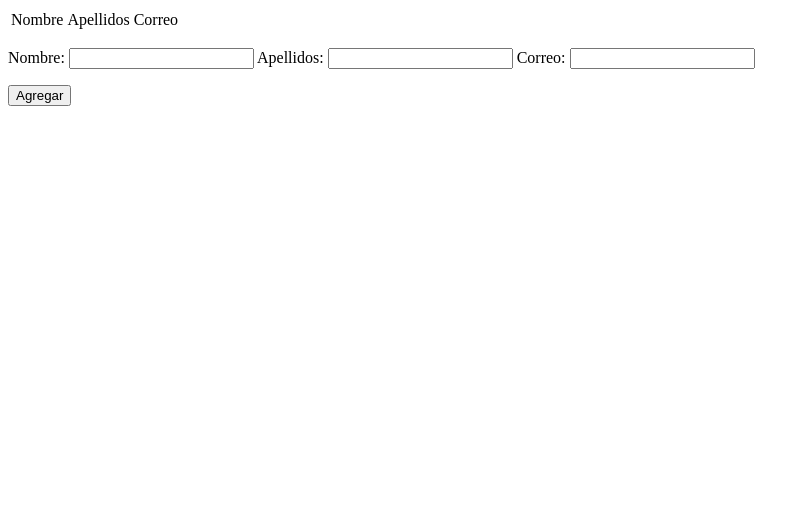
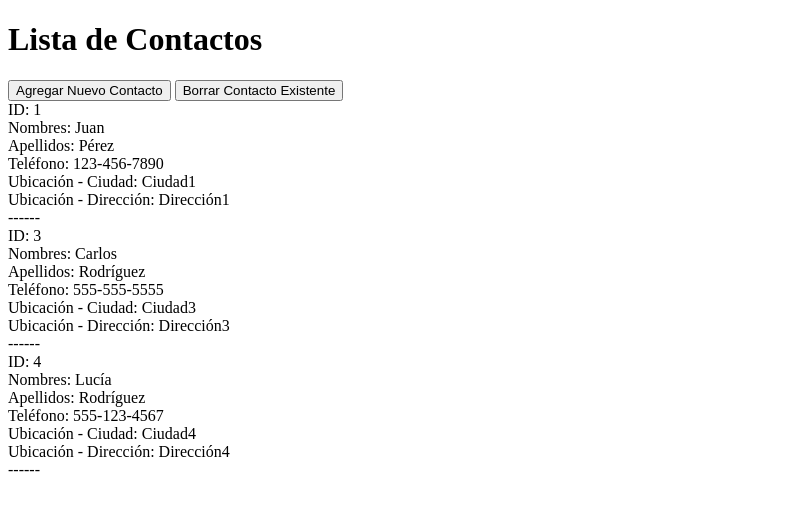
Before and after one commit to Davidoooff/contact-list, a plain HTML site: page index.html in a window 1280 px wide. Shown: the whole page, without its empty margins (0-810 px from the left). Drawn offline with Linux system fonts and the light colour scheme.

Commit message:
nuevo proyecto lista de contactos

```diff
--- a/index.html
+++ b/index.html
@@ -1,101 +1,63 @@
 <!DOCTYPE html>
-<html lang="en">
+<html>
 <head>
-    <meta charset="UTF-8">
-    <meta name="viewport" content="width=device-width, initial-scale=1.0">
-    <title>Lista de contactos</title>
+    <title>Lista de Contactos</title>
+</head>
+<body>
+    <h1>Lista de Contactos</h1>
+    <button onclick="agregarNuevoContacto()">Agregar Nuevo Contacto</button>
+    <button onclick="borrarContactoExistente()">Borrar Contacto Existente</button>
+    <div id="contactos">
+    </div>
 
+    <script src="main.js"></script>
     <script>
-        var count=0;
 
-        function agregarValores(){
-            var nombre=document.getElementById("nombre").value;
-            var apellidos=document.getElementById("apellidos").value;
-            var correo=document.getElementById("correo").value;
-
-            count++;
-
-            if(nombre.length>0 || apellidos.length>0)
-            {
-                var tbody = document.getElementById("miTabla").getElementsByTagName("TBODY")[0];
-
-                var attrId = document.createAttribute('id');
-                attrId.value=count;
-
-                var td1 = document.createElement("TD");
-                td1.appendChild(document.createTextNode(nombre));
-                var td2 = document.createElement("TD");
-                td2.appendChild(document.createTextNode(apellidos));
-                var td3 = document.createElement("TD");
-                td3.appendChild(document.createTextNode(correo));
-                var td4 = document.createElement("TD");
-                td4.appendChild(crearButton(count));
-
-                var row = document.createElement("TR");
-                row.setAttributeNode(attrId);
-                row.appendChild(td1);
-                row.appendChild(td2);
-                row.appendChild(td3);
-                row.appendChild(td4);
-                tbody.appendChild(row);
-            }
-
-            document.getElementById("nombre").value="";
-            document.getElementById("apellidos").value="";
-            document.getElementById("correo").value="";
-        }
-
-        function eliminarValor(id)
-        {
-            var row = document.getElementById(id);
-            row.parentNode.removeChild(row);
+        function agregarNuevoContacto() {
+            var nuevoContacto = {
+                id: listaDeContactos.length + 1,
+                nombres: prompt("Nombres del nuevo contacto:"),
+                apellidos: prompt("Apellidos del nuevo contacto:"),
+                telefono: prompt("Teléfono del nuevo contacto:"),
+                ubicaciones: {
+                    ciudad: prompt("Ciudad del nuevo contacto:"),
+                    direccion: prompt("Dirección del nuevo contacto:")
+                }
+            };
+            agregarContacto(nuevoContacto);
+            actualizarListaDeContactos();
         }
 
 
-        function crearButton(id)
-        {
-            var button=document.createElement("input");
-            var attrType=document.createAttribute('type');
-            attrType.value="button";
-            var attrValue=document.createAttribute('value');
-            attrValue.value="Eliminar";
-            var attrOnclick=document.createAttribute('onclick');
-            attrOnclick.value="eliminarValor("+count+");";
-
-            button.setAttributeNode(attrType);
-            button.setAttributeNode(attrValue);
-            button.setAttributeNode(attrOnclick);
-
-            return button;
+        function borrarContactoExistente() {
+            var id = parseInt(prompt("ID del contacto a borrar:"));
+            if (!isNaN(id)) {
+                borrarContacto(id);
+                actualizarListaDeContactos();
+            } else {
+                alert("ID inválido. Por favor, ingrese un número válido.");
+            }
         }
-        </script>
 
 
-</head>
-<body>
+        function actualizarListaDeContactos() {
+            var contactosDiv = document.getElementById("contactos");
+            contactosDiv.innerHTML = "";
 
-    <table id="miTabla">
-        <thead>
-            <tr>
-                <td>Nombre</td>
-                <td>Apellidos</td>
-                <td>Correo</td>
-            </tr>
-        </thead>
-        <tbody>
-        </tbody>
-    </table>
+            listaDeContactos.forEach(function (contacto) {
+                var contactoDiv = document.createElement("div");
+                contactoDiv.innerHTML = "ID: " + contacto.id + "<br>" +
+                    "Nombres: " + contacto.nombres + "<br>" +
+                    "Apellidos: " + contacto.apellidos + "<br>" +
+                    "Teléfono: " + contacto.telefono + "<br>" +
+                    "Ubicación - Ciudad: " + contacto.ubicaciones.ciudad + "<br>" +
+                    "Ubicación - Dirección: " + contacto.ubicaciones.direccion + "<br>------<br>";
+                contactosDiv.appendChild(contactoDiv);
+            });
+        }
 
-    <p>
-        <form>
-            <label>Nombre:</label> <input type="text" id="nombre">
-            <label>Apellidos:</label> <input type="text" id="apellidos">
-            <label>Correo:</label> <input type="text" id="correo">
-            <p>
-                <input type="button" onclick="agregarValores();" value="Agregar">
-            </p>
-        </form>
-    </p>
 
+        actualizarListaDeContactos();
+    </script>
 </body>
 </html>
--- /dev/null
+++ b/main.js
@@ -0,0 +1,63 @@
+var listaDeContactos = [
+    {
+        id: 1,
+        nombres: "Juan",
+        apellidos: "Pérez",
+        telefono: "123-456-7890",
+        ubicaciones: { ciudad: "Ciudad1", direccion: "Dirección1" }
+    },
+    {
+        id: 2,
+        nombres: "María",
+        apellidos: "González",
+        telefono: "987-654-3210",
+        ubicaciones: { ciudad: "Ciudad2", direccion: "Dirección2" }
+    },
+    {
+        id: 3,
+        nombres: "Carlos",
+        apellidos: "Rodríguez",
+        telefono: "555-555-5555",
+        ubicaciones: { ciudad: "Ciudad3", direccion: "Dirección3" }
+    }
+];
+
+function agregarContacto(contacto) {
+    listaDeContactos.push(contacto);
+}
+
+function borrarContacto(id) {
+    listaDeContactos = listaDeContactos.filter(function (contacto) {
+        return contacto.id !== id;
+    });
+}
+
+function imprimirContactos() {
+    console.log("Lista de contactos:");
+    listaDeContactos.forEach(function (contacto, index) {
+        console.log("ID: " + contacto.id);
+        console.log("Nombres: " + contacto.nombres);
+        console.log("Apellidos: " + contacto.apellidos);
+        console.log("Teléfono: " + contacto.telefono);
+        console.log("Ubicación - Ciudad: " + contacto.ubicaciones.ciudad);
+        console.log("Ubicación - Dirección: " + contacto.ubicaciones.direccion);
+        console.log("------");
+    });
+}
+
+console.log("Lista inicial de contactos:");
+imprimirContactos();
+
+agregarContacto({
+    id: 4,
+    nombres: "Lucía",
+    apellidos: "Rodríguez",
+    telefono: "555-123-4567",
+    ubicaciones: { ciudad: "Ciudad4", direccion: "Dirección4" }
+});
+console.log("\nLista de contactos después de agregar a Lucía Rodríguez:");
+imprimirContactos();
+
+borrarContacto(2);
+console.log("\nLista de contactos después de borrar a María González:");
+imprimirContactos();
```
